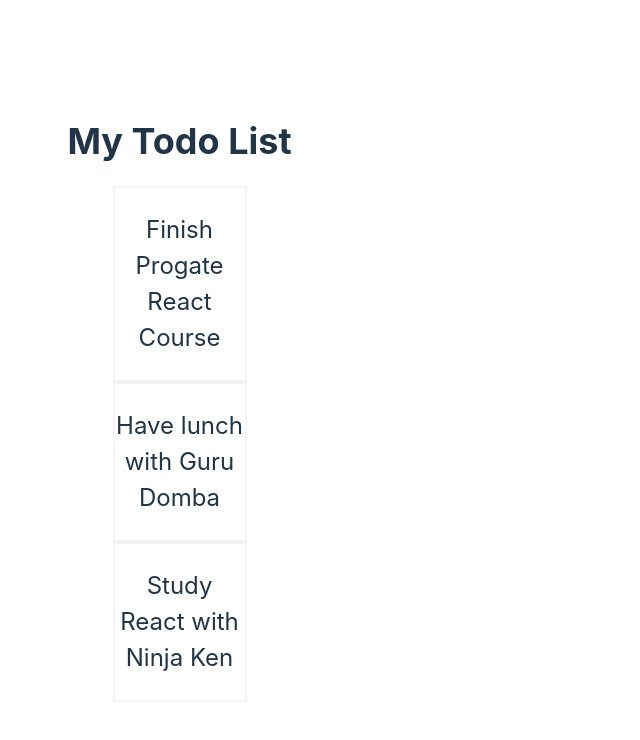
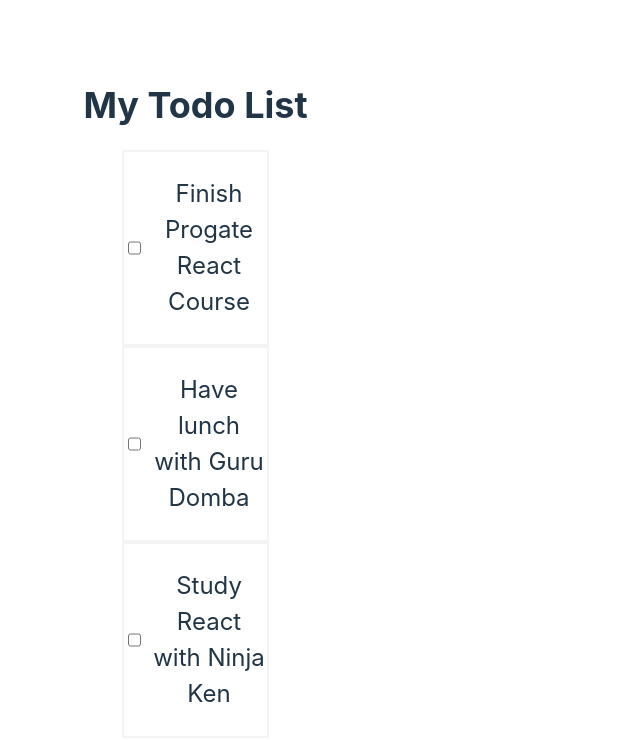
Before and after one commit to ryannovarypradana/react_first, a React (Vite) app: page / in a window 1280 px wide. Shown: the top 740 px of the page, without its empty margins (0-640 px from the left). Built offline with nearby package versions, Linux system fonts and the light colour scheme.

Commit message:
develop toggle todo feature

```diff
--- a/src/App.jsx
+++ b/src/App.jsx
@@ -21,13 +21,24 @@
     },
   ])
 
+  const toggleCompleted = (todoId) => {
+    const updatedTodos = todos.map((todo) => {
+      if (todo.id === todoId) {
+        todo.completed = !todo.completed
+      }
+      return todo
+    })
+    setTodos(updatedTodos)
+  }
+
   console.log(todos)
 
   return (
     <div style={styles.container}>
-      <h1 style={styles.title}>My Todo List</h1>
-      <Todos todos={todos} />
-    </div>
+    <h1 style={styles.title}>My Todo List</h1>
+    {/* Teruskan function toggleCompleted ke component Todos */}
+    <Todos todos={todos} toggleCompleted={toggleCompleted} />
+  </div>
   )
 }
 
--- a/src/components/TodoItem.jsx
+++ b/src/components/TodoItem.jsx
@@ -1,10 +1,24 @@
 import React from 'react'
 
-const TodoItem = ({ todo }) => {
+const TodoItem = ({ todo, toggleCompleted }) => {
+  const getTodoTitleStyle = () => {
+    if (todo.completed === true) {
+      return { textDecoration: 'line-through' }
+    } else {
+      return { textDecoration: 'none' }
+    }
+  }
+
   return (
     <div style={styles.todoItem}>
-      <p>{todo.title}</p>
-    </div>
+    <input
+      type="checkbox"
+      style={styles.checkbox}
+      //  Memberikan id dari todo sebagai argument
+      onChange={() => toggleCompleted(todo.id)}
+    />
+    <p style={getTodoTitleStyle()}>{todo.title}</p>
+  </div>
   )
 }
 
@@ -12,6 +26,16 @@
   todoItem: {
     border: '2px solid #f4f4f4',
     fontSize: '24px',
+    // Tambahkan styles di bawah ini
+    display: 'flex',
+    justifyContent: 'center',
+    alignItems: 'center',
+  },
+  // Tambahkan styles di bawah ini
+  checkbox: {
+    marginRight: '10px',
+    height: '18px',
+    width: '18px',
   },
 }
 
--- a/src/components/Todos.jsx
+++ b/src/components/Todos.jsx
@@ -1,13 +1,20 @@
 import React from 'react'
 import TodoItem from './TodoItem' // Lakukan import
 
-const Todos = ({ todos }) => {
+const Todos = ({ todos, toggleCompleted })=> {
   return (
     <div style={styles.container}>
-      {todos.map((todo) => {
-        return <TodoItem key={todo.id} todo={todo} />
-      })}
-    </div>
+    {todos.map((todo) => {
+      return (
+        <TodoItem
+          key={todo.id}
+          todo={todo}
+          // Teruskan function toggleCompleted ke component TodoItem
+          toggleCompleted={toggleCompleted}
+        />
+      )
+    })}
+  </div>
   )
 }
 
```
